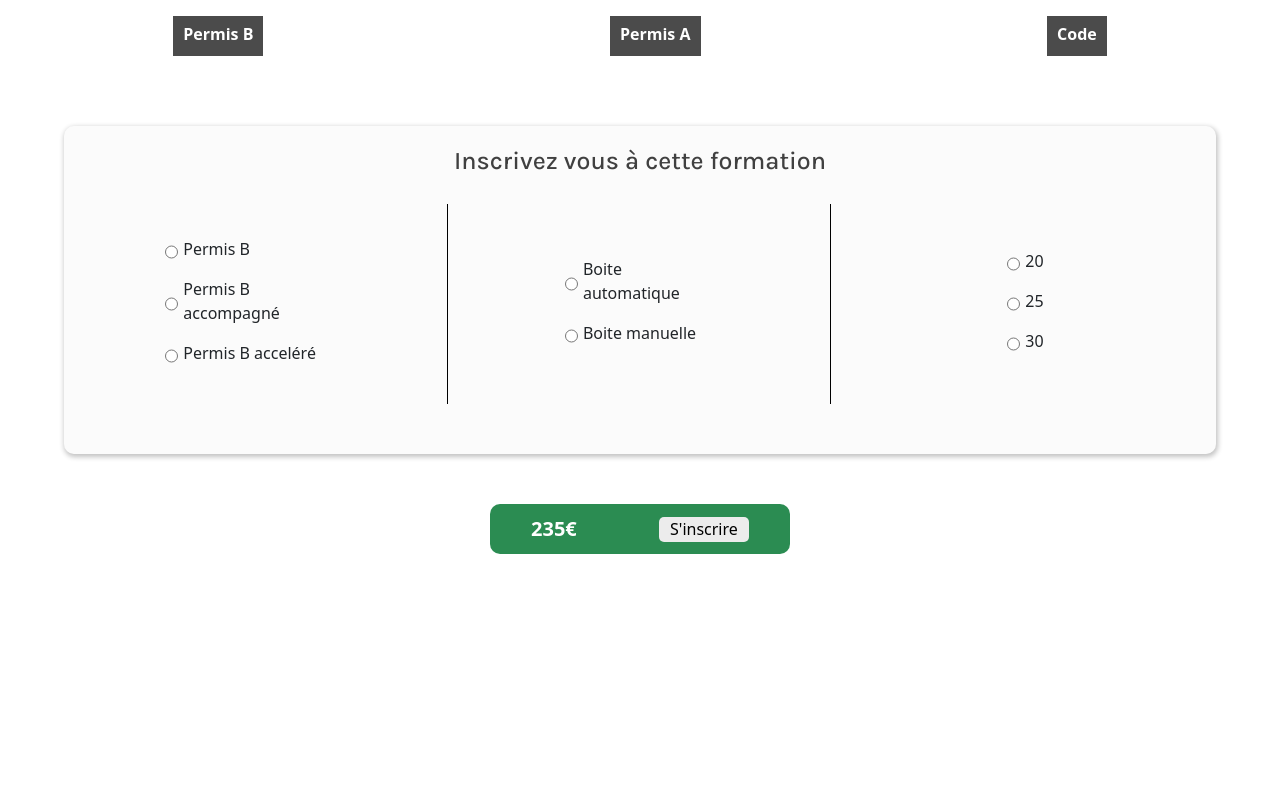
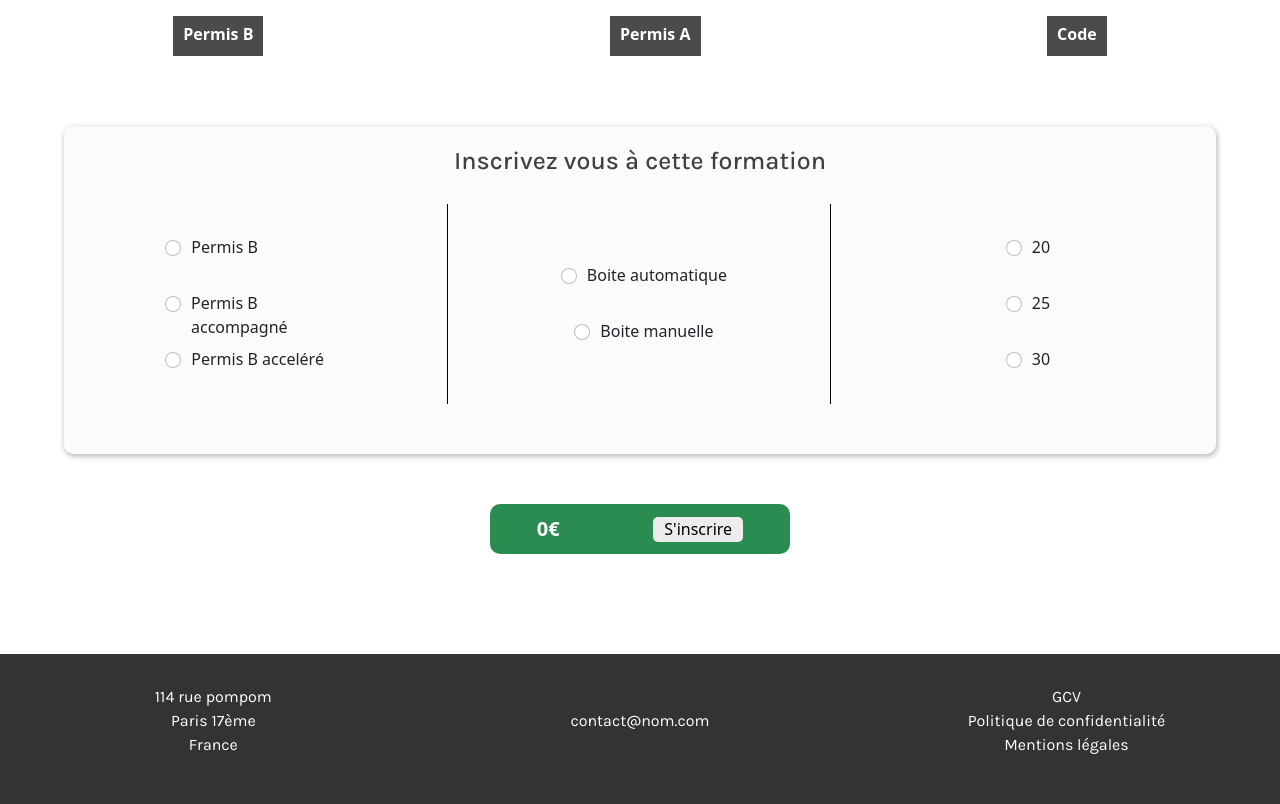
Before and after one commit to Alexys-LAURENT/PPE-Auto-Ecole, a PHP site: page /forfaits.php in a window 1280 px wide. Shown: the part 656-1460 px from the top of the page. Before the commit the page ends 1210 px from the top, so only its background shows below. Run offline with PHP 8.4, Linux system fonts and the light colour scheme.

Commit message:
avancement sur la page forfait

```diff
--- /dev/null
+++ b/Js/forfaits.js
@@ -0,0 +1,36 @@
+const nbCours = document.getElementsByName('nbCours');
+const typeBoite = document.getElementsByName('typeBoite');
+const typePermis = document.getElementsByName('typePermis');
+const Montant_Display = document.getElementById("Montant-Display");
+let ChampGauche = 0;
+let ChampMilieu = 0;
+let ChampDroite = 0;
+Montant_Display.innerHTML = "0€";
+
+for (let i = 0; i < nbCours.length; i++) {
+    nbCours[i].addEventListener('change', function () {
+        ChampDroite = nbCours[i].value;
+        Calculer();
+        console.log(ChampDroite);
+    });
+}
+
+for (let i = 0; i < typeBoite.length; i++) {
+    typeBoite[i].addEventListener('change', function () {
+        ChampMilieu = typeBoite[i].value;
+        Calculer();
+    });
+}
+
+
+for (let i = 0; i < typePermis.length; i++) {
+    typePermis[i].addEventListener('change', function () {
+        ChampGauche = typePermis[i].value;
+        Calculer();
+    });
+}
+
+function Calculer() {
+    Montant_Display.innerHTML = parseInt(ChampGauche) + parseInt(ChampMilieu) + parseInt(ChampDroite) + " €";
+    console.log(parseInt(ChampGauche) + parseInt(ChampMilieu) + parseInt(ChampDroite) + " €");
+}
--- a/css/forfaits.css
+++ b/css/forfaits.css
@@ -92,12 +92,25 @@ body {
     width: 180px;
 }
 
-.input-form-gauche p,
-.input-form-milieu p,
-.input-form-droite p {
+.input-form-gauche label,
+.input-form-milieu label,
+.input-form-droite label {
     position: relative;
-    left: 5px;
-    top: 5px;
+    left: 10px;
+    top: 15px;
+}
+
+
+.input-form-gauche label:hover,
+.input-form-milieu label:hover,
+.input-form-droite label:hover {
+    cursor: pointer;
+    scale: 1.05;
+}
+
+input[type="radio"] {
+    margin-top: 20px;
+    margin-bottom: 20px;
 }
 
 
--- a/forfaits.php
+++ b/forfaits.php
@@ -32,52 +32,53 @@
             <div class="d-flex">
                 <div class="form-gauche">
                     <div class="d-flex input-form-gauche">
-                        <input type="radio" name="typePermis">
-                        <p>Permis B</p>
+                        <input class="form-check-input" id="Permis-B" type="radio" name="typePermis" value="20">
+                        <label for="Permis-B">Permis B</label>
                     </div>
                     <div class="d-flex input-form-gauche">
-                        <input type="radio" name="typePermis">
-                        <p>Permis B accompagné</p>
+                        <input class="form-check-input" id="Permis-B-accompagné" type="radio" name="typePermis" value="20">
+                        <label for="Permis-B-accompagné">Permis B accompagné</label>
                     </div>
                     <div class="d-flex input-form-gauche">
-                        <input type="radio" name="typePermis">
-                        <p>Permis B acceléré</p>
+                        <input class="form-check-input" id="Permis-B-acceléré" type="radio" name="typePermis" value="20">
+                        <label for="Permis-B-acceléré">Permis B acceléré</label>
                     </div>
-                    <!-- <div class="hr"></div> -->
                 </div>
                 <div class="form-milieu">
                     <div class="d-flex input-form-milieu">
-                        <input type="radio" name="typeBoite">
-                        <p>Boite automatique</p>
+                        <input class="form-check-input" id="Boite-automatique" type="radio" name="typeBoite" value="20">
+                        <label for="Boite-automatique">Boite automatique</label>
                     </div>
                     <div class="d-flex input-form-milieu">
-                        <input type="radio" name="typeBoite">
-                        <p>Boite manuelle</p>
+                        <input class="form-check-input" id="Boite-manuelle" type="radio" name="typeBoite" value="20">
+                        <label for="Boite-manuelle">Boite manuelle</label>
                     </div>
                 </div>
                 <div class="form-droite">
                     <div class="d-flex input-form-droite">
-                        <input type="radio" name="nbCours">
-                        <p>20</p>
+                        <input class="form-check-input" id="20" type="radio" name="nbCours" value="20">
+                        <label for="20">20</label>
                     </div>
                     <div class="d-flex input-form-droite">
-                        <input type="radio" name="nbCours">
-                        <p>25</p>
+                        <input class="form-check-input" id="25" type="radio" name="nbCours" value="5">
+                        <label for="25">25</label>
                     </div>
                     <div class="d-flex input-form-droite">
-                        <input type="radio" name="nbCours">
-                        <p>30</p>
+                        <input class="form-check-input" id="30" type="radio" name="nbCours" value="10">
+                        <label for="30">30</label>
                     </div>
                 </div>
             </div>
         </div>
 
         <div class="btn-sinscrire">
-            <p>235€</p>
+            <p id="Montant-Display"></p>
             <button id="validate-form-forfaits">S'inscrire</button>
         </div>
     </div>
 
+    <?php require_once('./views/_footer.php') ?>
+    <script src="./Js/forfaits.js"></script>
 </body>
 
 </html>
--- a/views/_footer.php
+++ b/views/_footer.php
@@ -19,7 +19,7 @@
 
     footer {
         width: 100%;
-        height: 300px;
+        height: 150px;
         background-color: #333333;
         display: flex;
         font-family: 'Karla', sans-serif;
```
